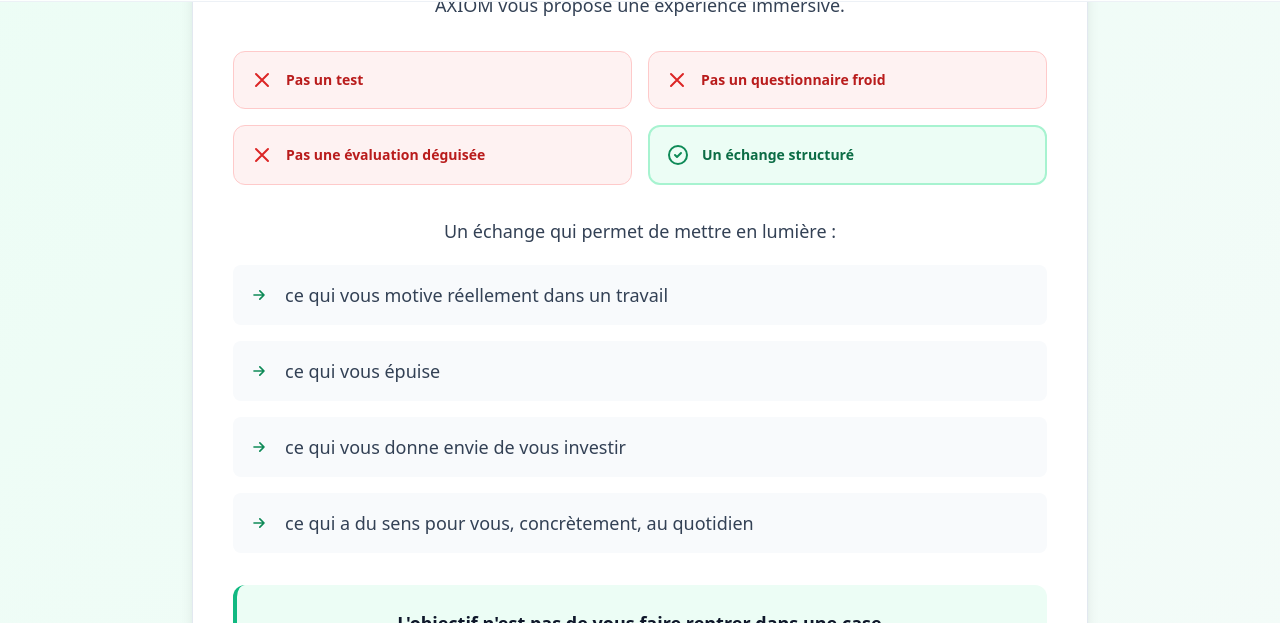
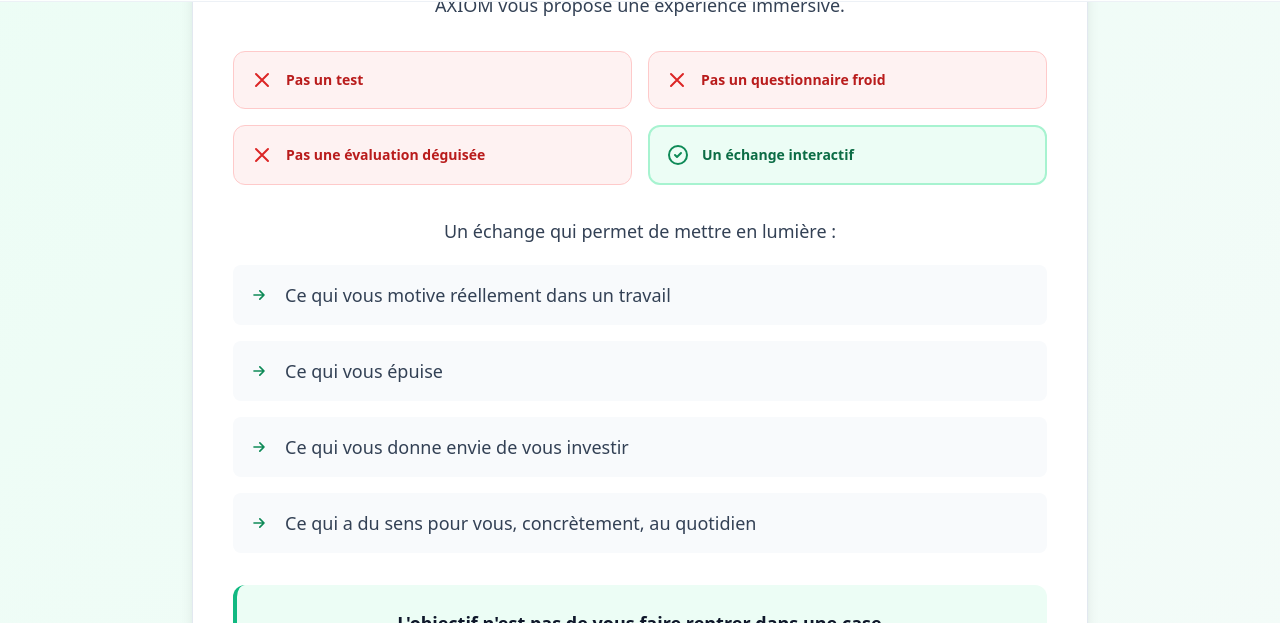
Before and after one commit to contactagdmarketing-commits/contactagdmarketing-commits.github.io, a Jekyll site: the page candidats.html, which Jekyll copies as it is, in a window 1280 px wide and 900 px high, scrolled down 2658 px. Shown: the part 115-738 px from the top of the window. Built offline with Jekyll 4.4.1, drawn with Linux system fonts in a browser that asks for light colours; nearby versions of some CDN libraries.

Commit message:
Modifs textes page candidats

```diff
--- a/candidats.html
+++ b/candidats.html
@@ -492,7 +492,7 @@
               <svg class="w-6 h-6 text-primary-600 flex-shrink-0" fill="none" stroke="currentColor" viewBox="0 0 24 24">
                 <path stroke-linecap="round" stroke-linejoin="round" stroke-width="2" d="M9 12l2 2 4-4m6 2a9 9 0 11-18 0 9 9 0 0118 0z" />
               </svg>
-              <p class="text-sm font-semibold text-primary-700">Un échange structuré</p>
+              <p class="text-sm font-semibold text-primary-700">Un échange interactif</p>
             </div>
           </div>
 
@@ -506,7 +506,7 @@
                   <path stroke-linecap="round" stroke-linejoin="round" stroke-width="2" d="M13 7l5 5m0 0l-5 5m5-5H6" />
                 </svg>
                 <p class="text-base md:text-lg text-slate-700 leading-relaxed flex-grow">
-                  ce qui vous motive réellement dans un travail
+                  Ce qui vous motive réellement dans un travail
                 </p>
               </div>
               <div class="flex items-start gap-4 p-4 bg-slate-50 rounded-lg">
@@ -514,7 +514,7 @@
                   <path stroke-linecap="round" stroke-linejoin="round" stroke-width="2" d="M13 7l5 5m0 0l-5 5m5-5H6" />
                 </svg>
                 <p class="text-base md:text-lg text-slate-700 leading-relaxed flex-grow">
-                  ce qui vous épuise
+                  Ce qui vous épuise
                 </p>
               </div>
               <div class="flex items-start gap-4 p-4 bg-slate-50 rounded-lg">
@@ -522,7 +522,7 @@
                   <path stroke-linecap="round" stroke-linejoin="round" stroke-width="2" d="M13 7l5 5m0 0l-5 5m5-5H6" />
                 </svg>
                 <p class="text-base md:text-lg text-slate-700 leading-relaxed flex-grow">
-                  ce qui vous donne envie de vous investir
+                  Ce qui vous donne envie de vous investir
                 </p>
               </div>
               <div class="flex items-start gap-4 p-4 bg-slate-50 rounded-lg">
@@ -530,7 +530,7 @@
                   <path stroke-linecap="round" stroke-linejoin="round" stroke-width="2" d="M13 7l5 5m0 0l-5 5m5-5H6" />
                 </svg>
                 <p class="text-base md:text-lg text-slate-700 leading-relaxed flex-grow">
-                  ce qui a du sens pour vous, concrètement, au quotidien
+                  Ce qui a du sens pour vous, concrètement, au quotidien
                 </p>
               </div>
             </div>
```
